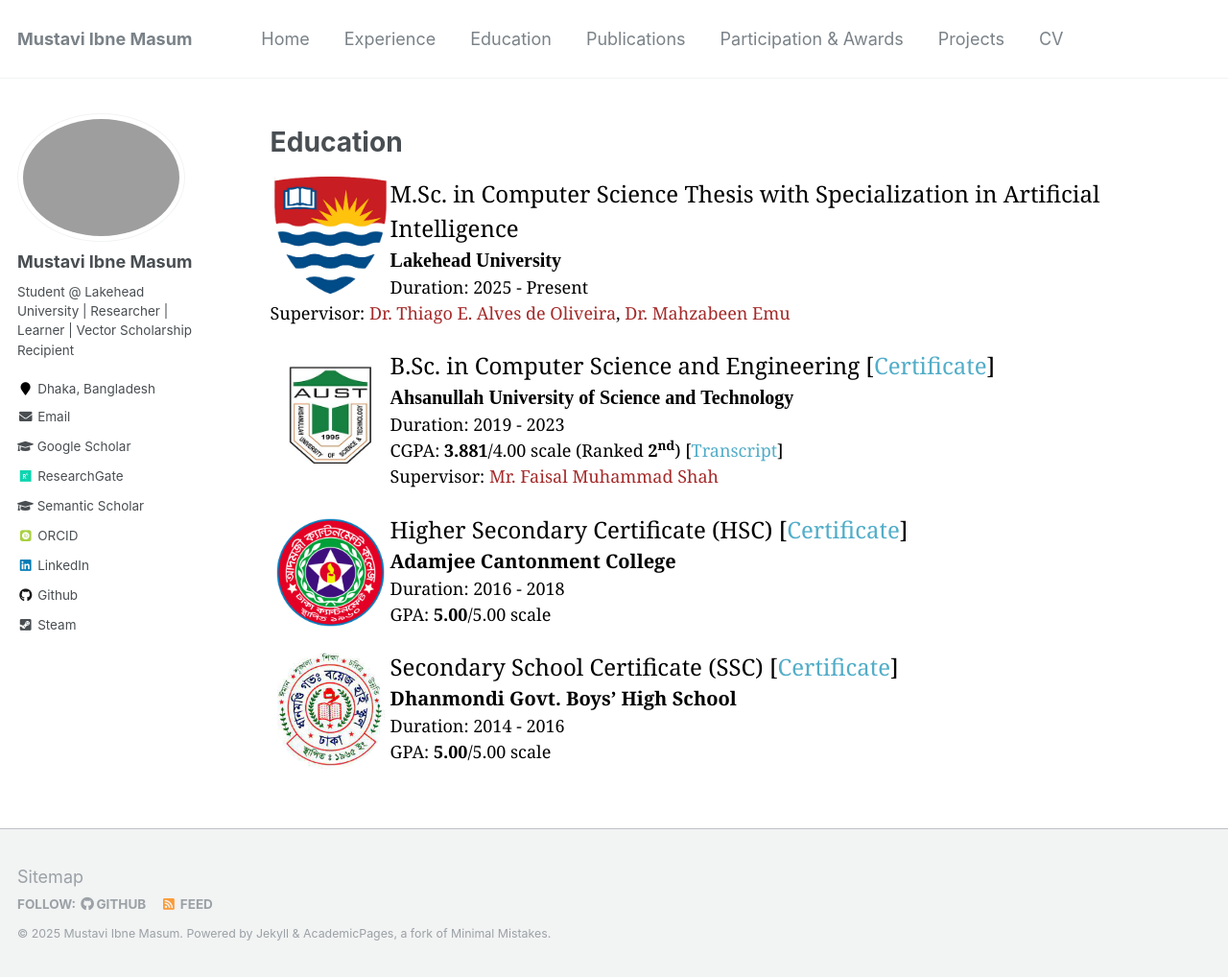
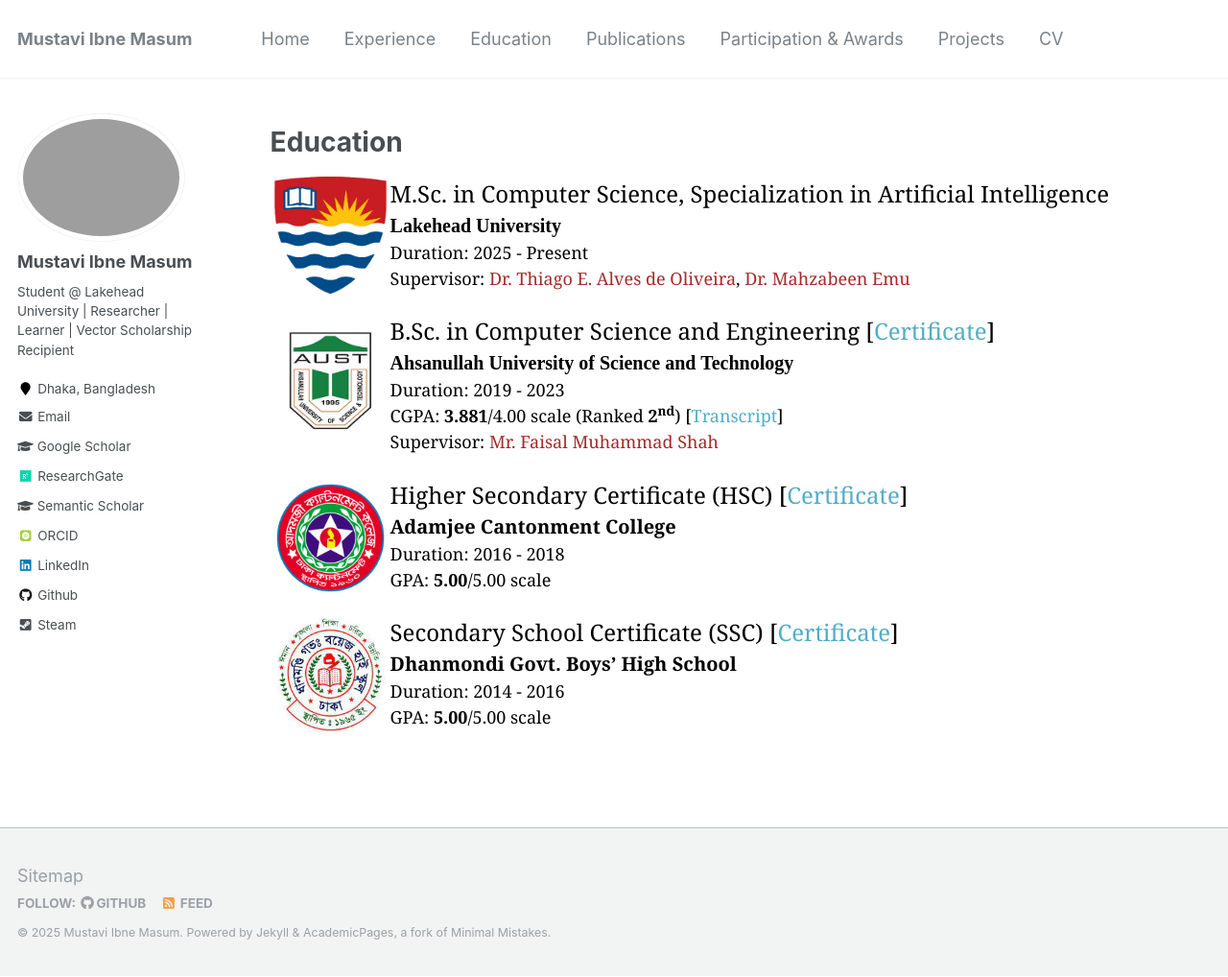
Before and after one commit to Mustavi-Ibne-Masum/mustavi-ibne-masum.github.io, a Jekyll site: the page built from _pages/education.md, in a window 1280 px wide and 1018 px high. Shown: the whole window at 96% size. Built offline with Jekyll 4.4.1, drawn with Linux system fonts in a browser that asks for light colours; some web fonts are replaced.

Commit message:
Update education.md

```diff
--- a/_pages/education.md
+++ b/_pages/education.md
@@ -7,7 +7,9 @@ author_profile: true
 
 # Education
 <!-- M.Sc -->
-<img src="/images/LogoLU.png" style="float:left;width:125px;height:125px;"><span style="font-family:Georgia; color:black;"><span style="font-size:18pt">M.Sc. in Computer Science Thesis with Specialization in Artificial Intelligence</span><br/>
+<img src="/images/LogoLU.png" style="float:left;width:125px;height:125px;"><span style="font-family:Georgia; color:black;"><span style="font-size:18pt">
+<!-- M.Sc. in Computer Science Thesis with Specialization in Artificial Intelligence</span><br/> -->
+M.Sc. in Computer Science, Specialization in Artificial Intelligence</span><br/>
 <span style="color:black; font-size:20px; font-family:Calisto MT"><b><a href="https://www.lakeheadu.ca/" target="_blank" style="color:black;">Lakehead University</a></b></span><br/>
 Duration: 2025 - Present <br/>
 Supervisor: <a style="color:brown;" href="https://www.lakeheadu.ca/users/A/talvesd">Dr. Thiago E. Alves de Oliveira</a>,
```
